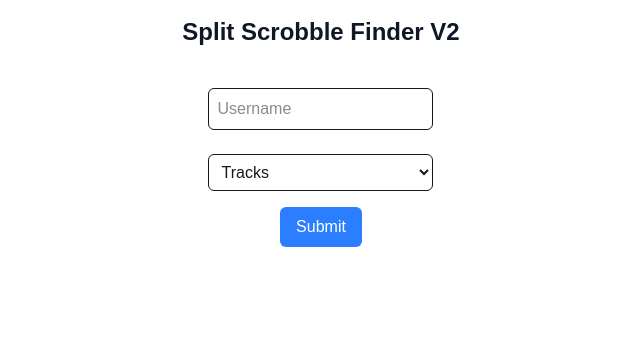
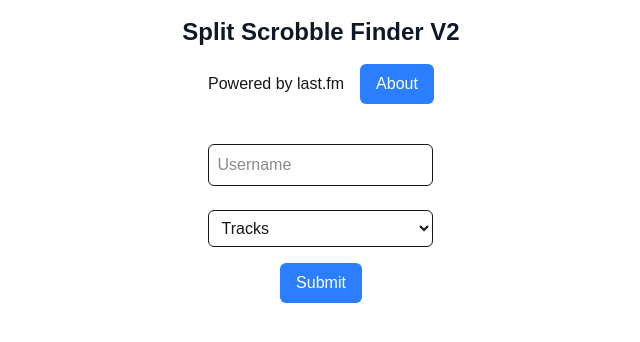
Before and after one commit to alexbisaillion/scrobble-scrubber, a Next.js app: page / in a window 1280 px wide. Shown: the top 342 px of the page, without its empty margins (319-959 px from the left). Built offline with nearby package versions, Linux system fonts and the light colour scheme.

Commit message:
Add info modal

```diff
--- /dev/null
+++ b/src/app/components/InfoButton.tsx
@@ -0,0 +1,54 @@
+"use client";
+import { useState } from "react";
+
+export const InfoButton = () => {
+  const [isOpen, setIsOpen] = useState(false);
+
+  return (
+    <>
+      <button
+        onClick={() => setIsOpen(true)}
+        className="px-4 py-2 bg-blue-500 cursor-pointer text-white rounded-md hover:bg-blue-600 focus:outline-none focus:ring-2 focus:ring-blue-400 dark:bg-blue-600 dark:hover:bg-blue-700"
+        aria-label="Info"
+      >
+        About
+      </button>
+
+      {isOpen && (
+        <div className="fixed inset-0 bg-black/70  flex justify-center items-center z-50">
+          <div className="bg-gray-800 text-white p-6 rounded-lg shadow-lg max-w-md w-full">
+            <h2 className="text-xl font-bold mb-4">About</h2>
+            <p className="text-sm mb-6">
+              This web app can help you find duplicate records in your Last.fm
+              library.
+              <br />
+              <br />
+              Duplicate records often arise from variations in metadata between
+              different streaming services, or updates to the tags of already
+              existing songs, such as adding a feature tag.
+              <br />
+              <br />
+              This tool will go through your Last.fm library, searching for
+              duplicate tracks, albums, or artists. Direct links are provided to
+              each duplicate that the algorithm finds, so you can edit the
+              scrobbles accordingly on the Last.fm website (of course, you need
+              to have Last.fm Pro to do so).
+              <br />
+              <br />
+              You can also save the results of your search in either CSV or JSON
+              format.
+            </p>
+            <div className="flex justify-end">
+              <button
+                onClick={() => setIsOpen(false)}
+                className="px-4 py-2 bg-red-500 text-white rounded hover:bg-red-600 transition"
+              >
+                Close
+              </button>
+            </div>
+          </div>
+        </div>
+      )}
+    </>
+  );
+};
--- a/src/app/components/SummaryCard.tsx
+++ b/src/app/components/SummaryCard.tsx
@@ -95,13 +95,13 @@ export const SummaryCard = ({ duplicates }: SummaryCardProps) => {
       <div className="flex space-x-4">
         <button
           onClick={handleDownloadCSV}
-          className="px-4 py-2 bg-green-600 text-white rounded-md"
+          className="px-4 py-2 bg-green-600 text-white rounded-md cursor-pointer"
         >
           Download as CSV
         </button>
         <button
           onClick={handleDownloadJSON}
-          className="px-4 py-2 bg-blue-600 text-white rounded-md"
+          className="px-4 py-2 bg-blue-600 text-white rounded-md cursor-pointer"
         >
           Download as JSON
         </button>
--- a/src/app/components/index.ts
+++ b/src/app/components/index.ts
@@ -1,2 +1,3 @@
 export { TopEntityForm } from "./TopEntityForm";
 export { DuplicatesContent } from "./DuplicatesContent";
+export { InfoButton } from "./InfoButton";
--- a/src/app/page.tsx
+++ b/src/app/page.tsx
@@ -1,7 +1,7 @@
 "use client";
 
 import { useState } from "react";
-import { DuplicatesContent, TopEntityForm } from "./components";
+import { DuplicatesContent, InfoButton, TopEntityForm } from "./components";
 import { EntityType } from "./types";
 
 export default function Home() {
@@ -31,6 +31,10 @@ export default function Home() {
         <h2 className="text-2xl font-semibold text-gray-900 dark:text-white">
           Split Scrobble Finder V2
         </h2>
+        <div className="flex items-center gap-4">
+          <span>Powered by last.fm</span>
+          <InfoButton />
+        </div>
         {content}
       </div>
     </div>
```
